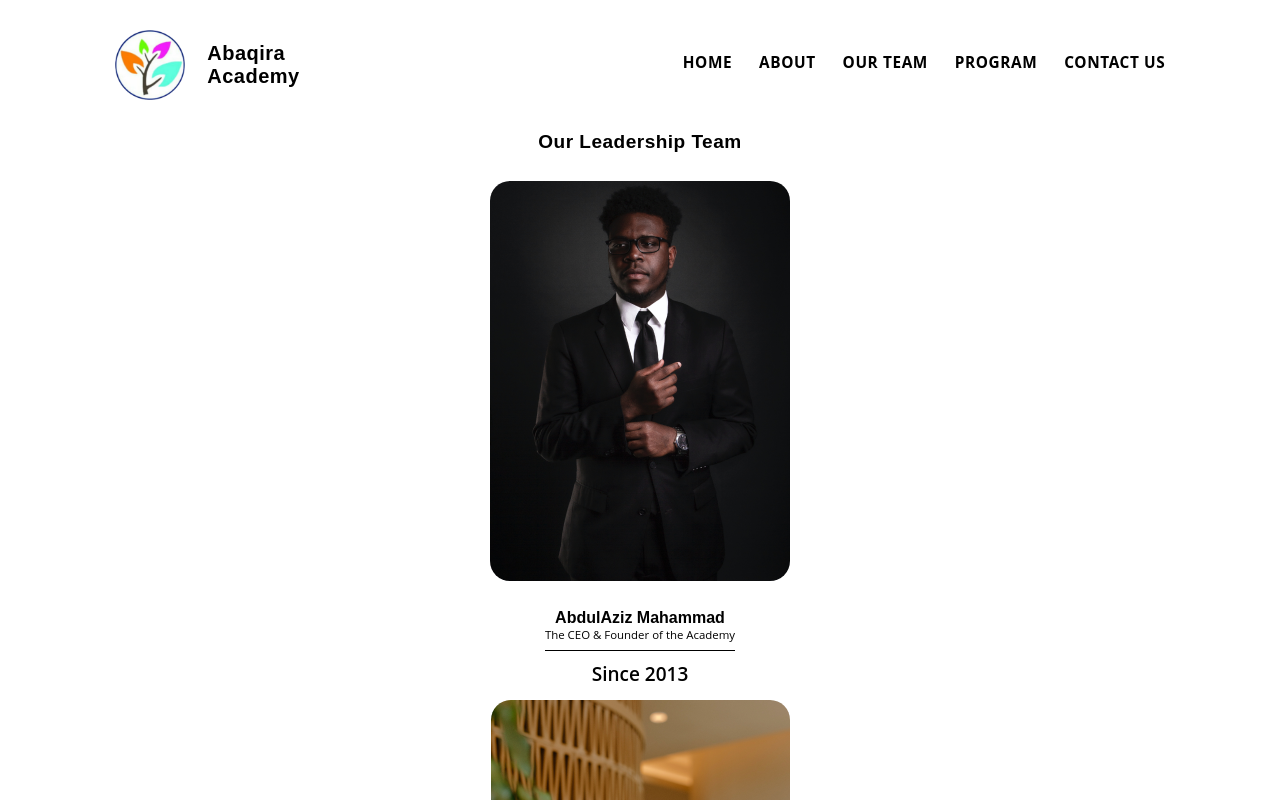
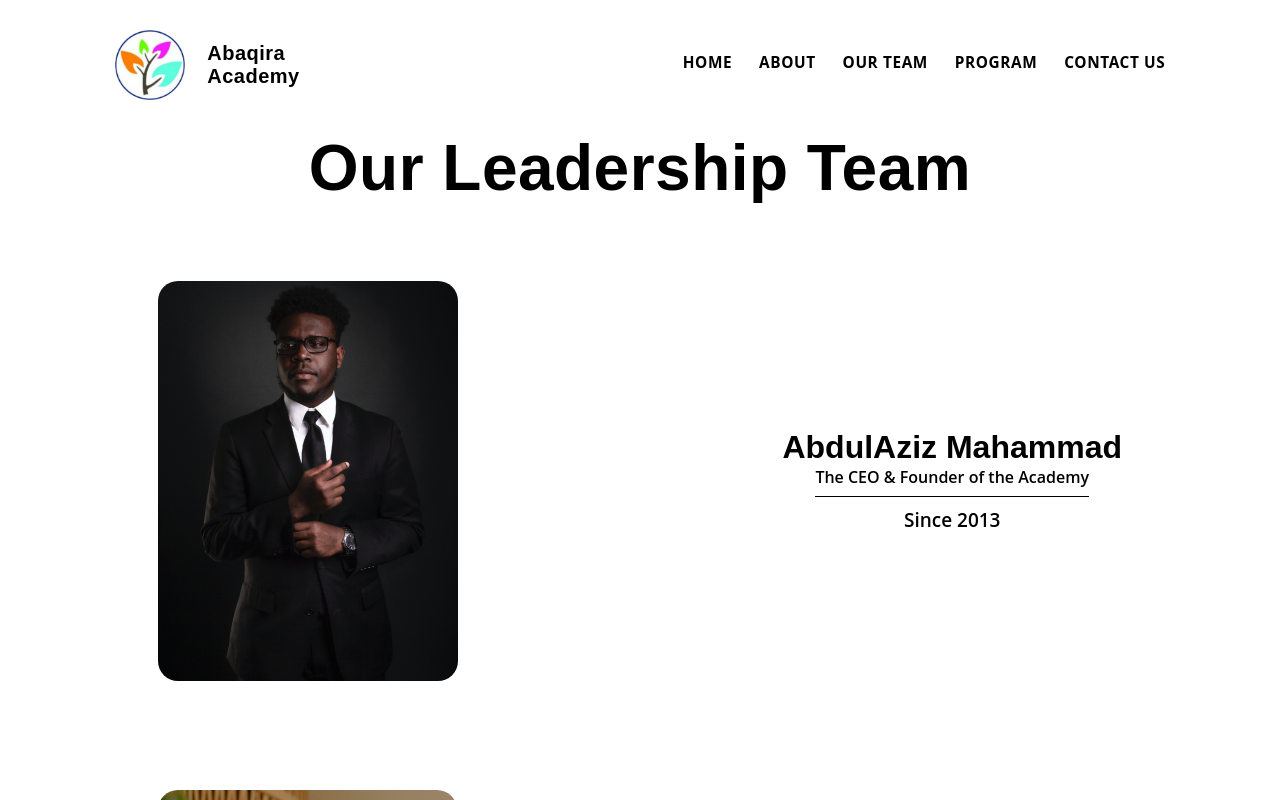
Before and after one commit to ahmedonour/Abaqira-Academy, a SvelteKit app: page /ourteam in a window 1280 px wide. Shown: the top 800 px of the page. Built offline with nearby package versions, Linux system fonts and the light colour scheme.

Commit message:
Adding Desktop Layout

```diff
--- a/src/component/ourteam/TeamMemper.svelte
+++ b/src/component/ourteam/TeamMemper.svelte
@@ -33,6 +33,8 @@
 		justify-content: flex-end;
 		align-items: center;
 		gap: 28.19px;
+        margin-block: 1rem;
+
 	}
 	.teamMember img {
 		border-radius: 20px;
@@ -62,4 +64,30 @@
 		margin-top: 10px;
 		font-family: var(--ff-Open-Sans);
 	}
+    @media screen and (min-width: 800px){
+		.teamMember{
+        flex-direction: row;
+        justify-content: space-between;
+        width: 80vw;
+        margin-block: 3rem;
+    }
+    .teamMember .memberInfo h1 {
+		font-family: var(--ff-DM-Sans);
+		font-size: 2rem;
+		font-weight: 900;
+	}
+	.teamMember .memberInfo p:nth-of-type(1) {
+		font-size: 1rem;
+		font-family: var(--ff-Open-Sans);
+		padding-bottom: 8px;
+		border-bottom: 1px solid #000;
+		font-weight: 600;
+	}
+	.teamMember .memberInfo p:nth-of-type(2) {
+		font-size: 19px;
+		font-weight: 600;
+		margin-top: 10px;
+		font-family: var(--ff-Open-Sans);
+	}
+    }
 </style>
--- a/src/routes/ourteam/+page.svelte
+++ b/src/routes/ourteam/+page.svelte
@@ -43,4 +43,10 @@
 		line-height: normal;
 		letter-spacing: 0.476px;
 	}
+	@media screen and (min-width: 800px){
+		main h1{
+		font-size: 4rem;
+
+		}
+	}
 </style>
```
